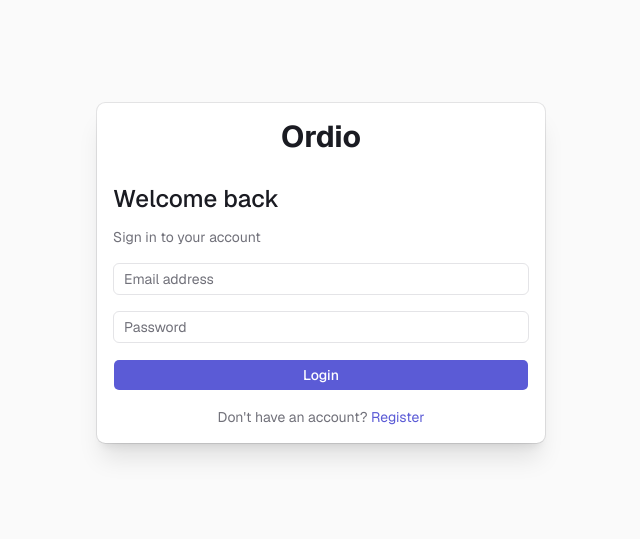
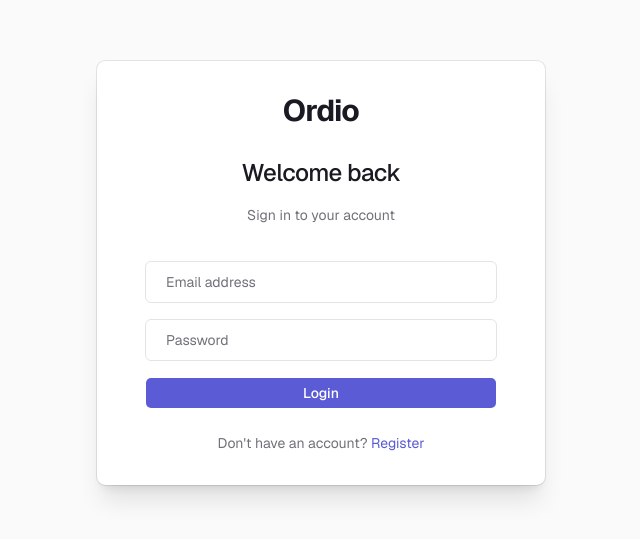
Before and after one commit to Alitm25/ordio, a Next.js app: page /login in a window 1280 px wide. Shown: the part 127-666 px from the top of the page, without its empty margins (319-959 px from the left). Built offline with nearby package versions, Linux system fonts and the light colour scheme; no server answers.

Commit message:
updated login form UI

```diff
--- a/src/features/auth/components/LoginForm.tsx
+++ b/src/features/auth/components/LoginForm.tsx
@@ -26,11 +26,7 @@ export default function LoginForm() {
     const tToast = useTranslations('toast.auth');
     const tValid = useTranslations('validation');
 
-    const {
-        register,
-        handleSubmit,
-        formState: { errors },
-    } = useForm<LoginFormData>({
+    const { register, handleSubmit, formState: { errors } } = useForm<LoginFormData>({
         resolver: zodResolver(loginSchema),
     });
 
@@ -47,65 +43,65 @@ export default function LoginForm() {
     };
 
     return (
-        <Card className="w-full max-w-md border-border/50 shadow-xl">
-            <CardHeader className={'space-y-2'}>
-                <div className="flex justify-center mb-6">
-                    <div className="text-3xl font-bold">
+        <Card className="w-full max-w-md border-border/50 shadow-xl p-8">
+            <CardHeader className="space-y-3 pb-5 flex items-center justify-center flex-col">
+                <div className="flex justify-center pb-3">
+                    <div className="text-3xl font-bold tracking-tight text-foreground">
                         Ordio
                     </div>
                 </div>
 
-                <CardTitle className="text-2xl">
-                    { t('title') }
-                </CardTitle>
-
-                <CardDescription>
-                    { t("description") }
-                </CardDescription>
+                <CardTitle className="text-2xl tracking-tight">{t("title")}</CardTitle>
+                <CardDescription>{t("description")}</CardDescription>
             </CardHeader>
 
-            <CardContent className={'space-y-4'}>
-                <form
-                    onSubmit={handleSubmit(onSubmit)}
-                    className="space-y-4"
-                >
-                    <div>
-                        <Input type="email" placeholder={ t('email') } {...register("email")} />
-
-                        {
-                            errors.email && (
-                                <p className="text-sm text-red-500 mt-1">
-                                    { tValid('invalidEmail') }
-                                </p>
-                            )
-                        }
+            <CardContent className="pt-0">
+                <form onSubmit={handleSubmit(onSubmit)} className="space-y-4">
+                    <div className="space-y-2">
+                        <Input
+                            id="email"
+                            type="email"
+                            className={'p-5'}
+                            placeholder={t('email')}
+                            aria-invalid={Boolean(errors.email)}
+                            {...register("email")}
+                        />
+                        {errors.email && (
+                            <p className="text-sm text-destructive">
+                                {tValid("invalidEmail")}
+                            </p>
+                        )}
                     </div>
 
-                    <div>
-                        <Input type="password" placeholder={ t('password') } {...register("password")} />
-
-                        {
-                            errors.password && (
-                                <p className="text-sm text-red-500 mt-1">
-                                    { tValid('passwordMin') }
-                                </p>
-                            )
-                        }
+                    <div className="space-y-2">
+                        <Input
+                            id="password"
+                            type="password"
+                            className={'p-5'}
+                            placeholder={t('password')}
+                            aria-invalid={Boolean(errors.password)}
+                            {...register("password")}
+                        />
+                        {errors.password && (
+                            <p className="text-sm text-destructive">
+                                {tValid("passwordMin")}
+                            </p>
+                        )}
                     </div>
 
-                    <Button type="submit" className="w-full cursor-pointer" disabled={loginMutation.isPending}>
-                        {
-                            loginMutation.isPending
-                            ? `${ t('loading') }`
-                            : `${ t("submit") }`
-                        }
+                    <Button
+                        type="submit"
+                        className="w-full cursor-pointer"
+                        disabled={loginMutation.isPending}
+                    >
+                        {loginMutation.isPending ? t("loading") : t("submit")}
                     </Button>
                 </form>
-                {/* Back to register page */}
-                <p className="text-sm text-center text-muted-foreground mt-4">
-                    { t('noAccount') }{" "}
+
+                <p className="text-sm text-center text-muted-foreground mt-6">
+                    {t("noAccount")} {" "}
                     <Link href="/register" className="text-primary underline-offset-4 hover:underline">
-                        { t('register') }
+                        {t("register")}
                     </Link>
                 </p>
             </CardContent>
```
